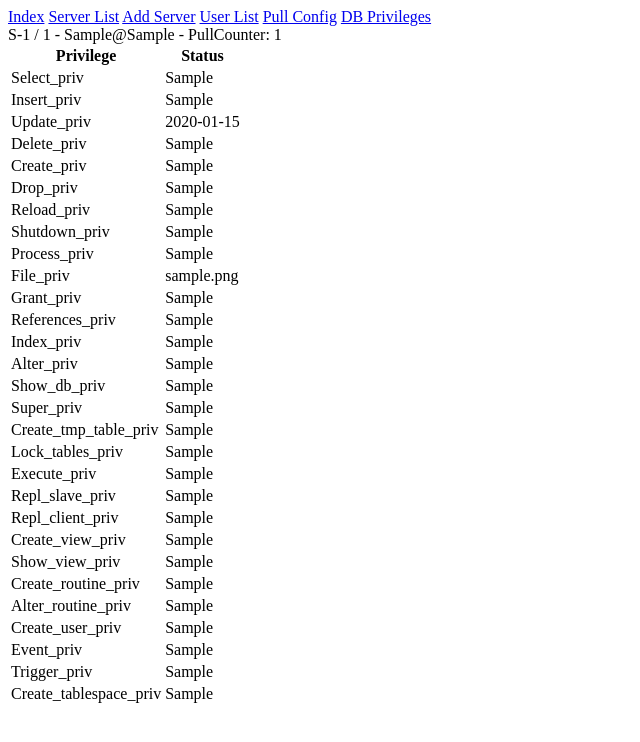
After one commit to Niecke/mysql_auditor, a Flask app: page /config/user/1 in a window 1280 px wide. The commit adds this page. Shown: the top 742 px of the page, without its empty margins (0-640 px from the left). Run offline with Flask 3, Linux system fonts and the light colour scheme; tables that the repository leaves empty hold one stand-in row (values such as "Sample post").

Commit message:
add user and database privileges

```diff
--- a/src/app.py
+++ b/src/app.py
@@ -4,6 +4,7 @@ from model import db
 
 from views.default import default
 from views.server import server
+from views.config import config
 
 
 def create_app():
@@ -20,5 +21,6 @@ def create_app():
 
     app.register_blueprint(default)
     app.register_blueprint(server)
+    app.register_blueprint(config)
 
     return app
--- a/src/templates/base.html
+++ b/src/templates/base.html
@@ -13,6 +13,10 @@
         <a href="{{ url_for('default.index') }}">Index</a>
         <a href="{{ url_for('server.list') }}">Server List</a>
         <a href="{{ url_for('server.create') }}">Add Server</a>
+        <a href="{{ url_for('config.user_list') }}">User List</a>
+        <a href="{{ url_for('config.pull_config') }}">Pull Config</a>
+        <a href="{{ url_for('config.db_priv_list') }}">DB Privileges</a>
+        <br />
         {% block content %}
         {% endblock %}
     </div>
--- a/src/templates/default/index.html
+++ b/src/templates/default/index.html
@@ -2,4 +2,5 @@
 {% block content %}
     <h1>MySQL Auditor</h1>
     <a href="{{ url_for('server.list') }}">Server List</a>
+    <a href="{{ url_for('config.pull_config') }}">Pull Config</a>
 {% endblock %}
--- /dev/null
+++ b/src/templates/default/user.html
@@ -0,0 +1,126 @@
+{% extends "base.html" %}
+{% block content %}
+S-{{ user.server_id }} / {{ user.id }} - {{ user.User }}@{{ user.Host }} - PullCounter: {{ user.pull_counter }}
+<table>
+    <tr>
+        <th>Privilege</th>
+        <th>Status</th>
+    </tr>
+    <tr>
+        <td>Select_priv</td>
+        <td>{{ user.Select_priv }}</td>
+    </tr>
+    <tr>
+        <td>Insert_priv</td>
+        <td>{{ user.Insert_priv }}</td>
+    </tr>
+    <tr>
+        <td>Update_priv</td>
+        <td>{{ user.Update_priv }}</td>
+    </tr>
+    <tr>
+        <td>Delete_priv</td>
+        <td>{{ user.Delete_priv }}</td>
+    </tr>
+    <tr>
+        <td>Create_priv</td>
+        <td>{{ user.Create_priv }}</td>
+    </tr>
+    <tr>
+        <td>Drop_priv</td>
+        <td>{{ user.Drop_priv }}</td>
+    </tr>
+    <tr>
+        <td>Reload_priv</td>
+        <td>{{ user.Reload_priv }}</td>
+    </tr>
+    <tr>
+        <td>Shutdown_priv</td>
+        <td>{{ user.Shutdown_priv }}</td>
+    </tr>
+    <tr>
+        <td>Process_priv</td>
+        <td>{{ user.Process_priv }}</td>
+    </tr>
+    <tr>
+        <td>File_priv</td>
+        <td>{{ user.File_priv }}</td>
+    </tr>
+    <tr>
+        <td>Grant_priv</td>
+        <td>{{ user.Grant_priv }}</td>
+    </tr>
+    <tr>
+        <td>References_priv</td>
+        <td>{{ user.References_priv }}</td>
+    </tr>
+    <tr>
+        <td>Index_priv</td>
+        <td>{{ user.Index_priv }}</td>
+    </tr>
+    <tr>
+        <td>Alter_priv</td>
+        <td>{{ user.Alter_priv }}</td>
+    </tr>
+    <tr>
+        <td>Show_db_priv</td>
+        <td>{{ user.Show_db_priv }}</td>
+    </tr>
+    <tr>
+        <td>Super_priv</td>
+        <td>{{ user.Super_priv }}</td>
+    </tr>
+    <tr>
+        <td>Create_tmp_table_priv</td>
+        <td>{{ user.Create_tmp_table_priv }}</td>
+    </tr>
+    <tr>
+        <td>Lock_tables_priv</td>
+        <td>{{ user.Lock_tables_priv }}</td>
+    </tr>
+    <tr>
+        <td>Execute_priv</td>
+        <td>{{ user.Execute_priv }}</td>
+    </tr>
+    <tr>
+        <td>Repl_slave_priv</td>
+        <td>{{ user.Repl_slave_priv }}</td>
+    </tr>
+    <tr>
+        <td>Repl_client_priv</td>
+        <td>{{ user.Repl_client_priv }}</td>
+    </tr>
+    <tr>
+        <td>Create_view_priv</td>
+        <td>{{ user.Create_view_priv }}</td>
+    </tr>
+    <tr>
+        <td>Show_view_priv</td>
+        <td>{{ user.Show_view_priv }}</td>
+    </tr>
+    <tr>
+        <td>Create_routine_priv</td>
+        <td>{{ user.Create_routine_priv }}</td>
+    </tr>
+    <tr>
+        <td>Alter_routine_priv</td>
+        <td>{{ user.Alter_routine_priv }}</td>
+    </tr>
+    <tr>
+        <td>Create_user_priv</td>
+        <td>{{ user.Create_user_priv }}</td>
+    </tr>
+    <tr>
+        <td>Event_priv</td>
+        <td>{{ user.Event_priv }}</td>
+    </tr>
+    <tr>
+        <td>Trigger_priv</td>
+        <td>{{ user.Trigger_priv }}</td>
+    </tr>
+    <tr>
+        <td>Create_tablespace_priv</td>
+        <td>{{ user.Create_tablespace_priv }}</td>
+    </tr>
+  </table>
+{% endblock %}
--- /dev/null
+++ b/src/views/config.py
@@ -0,0 +1,184 @@
+# -*- coding: utf-8 -*-
+from flask import Blueprint, render_template, current_app
+import pymysql.cursors
+from model import db, Server, User, DatabasePrivileges
+
+
+config = Blueprint("config", __name__, url_prefix="/config")
+
+
+@config.route("/pull")
+def pull_config():
+    servers = Server.query.order_by(Server.id).all()
+
+    for server in servers:
+        connection = pymysql.connect(
+            host=server.host,
+            port=server.port,
+            user=server.username,
+            password=server.password,
+            connect_timeout=3,
+            cursorclass=pymysql.cursors.DictCursor,
+        )
+
+        with connection.cursor() as cursor, db.session.no_autoflush:
+            stmt = "SELECT * FROM mysql.user"
+            cursor.execute(stmt)
+            result = cursor.fetchall()
+            new_pull_counter = server.pull_counter + 1
+
+            for r in result:
+                user = (
+                    User.query.filter(User.User == r["User"])
+                    .filter(User.Host == r["Host"])
+                    .filter(User.server_id == server.id)
+                    .first()
+                )
+
+                # update the existing user
+                if user:
+                    user.pull_counter = new_pull_counter
+                    for k in r:
+                        setattr(user, k, r[k])
+                # create a new user
+                else:
+                    user = User()
+                    user.server_id = server.id
+                    user.pull_counter = new_pull_counter
+                    for k in r:
+                        setattr(user, k, r[k])
+                    db.session.add(user)
+
+            # at the end we check for users that have not been updated
+            old_users = (
+                User.query.filter(User.server_id == server.id)
+                .filter(User.pull_counter == server.pull_counter)
+                .all()
+            )
+            for o in old_users:
+                db.session.delete(o)
+
+            update_database_privileges(
+                connection=connection,
+                server_id=server.id,
+                user=user,
+                new_pull_counter=new_pull_counter,
+            )
+
+            # update_table_privileges()
+
+            server.pull_counter = new_pull_counter
+            db.session.commit()
+
+    users = User.query.order_by(User.id).all()
+    return render_template("default/users.html", users=users)
+
+
+def update_database_privileges(connection, server_id, user, new_pull_counter):
+    with connection.cursor() as cursor:
+        stmt = f"SELECT * FROM mysql.db WHERE Host = '{user.Host}' AND User = '{user.User}'"
+        cursor.execute(stmt)
+        result = cursor.fetchall()
+
+        for r in result:
+            current_app.logger.info(f"adding priv: {r}")
+            db_priv = (
+                DatabasePrivileges.query.filter(DatabasePrivileges.User == user.User)
+                .filter(DatabasePrivileges.Host == user.Host)
+                .filter(DatabasePrivileges.Db == r["Db"])
+                .filter(DatabasePrivileges.server_id == server_id)
+            ).first()
+
+            if db_priv:
+                current_app.logger.info(f"updating a priv [{db_priv}]")
+                db_priv.pull_counter = new_pull_counter
+                for k in r:
+                    setattr(db_priv, k, r[k])
+            else:
+                current_app.logger.info("creating a new priv")
+                db_priv = DatabasePrivileges()
+                db_priv.server_id = server_id
+                db_priv.pull_counter = new_pull_counter
+                for k in r:
+                    setattr(db_priv, k, r[k])
+                db.session.add(db_priv)
+
+            # at the end we check for users that have not been updated
+            old_db_privs = (
+                DatabasePrivileges.query.filter(DatabasePrivileges.User == user.User)
+                .filter(DatabasePrivileges.Host == user.Host)
+                .filter(DatabasePrivileges.Db == r["Db"])
+                .filter(DatabasePrivileges.server_id == server_id)
+                .filter(DatabasePrivileges.pull_counter == new_pull_counter - 1)
+            )
+
+            for o in old_db_privs:
+                db.session.delete(o)
+
+
+@config.route("/users")
+def user_list():
+    users = User.query.order_by(User.id).all()
+    return render_template("default/users.html", users=users)
+
+
+@config.route("/user/<int:user_id>")
+def user(user_id):
+    user = User.query.get_or_404(user_id)
+    return render_template("default/user.html", user=user)
+
+
+@config.route("/db_privs")
+def db_priv_list():
+    db_privs = DatabasePrivileges.query.order_by(DatabasePrivileges.id).all()
+    current_app.logger.info(db_privs)
+    rendered_db_privs = list()
+    for db_priv in db_privs:
+        current_app.logger.info(f"processing {db_priv}")
+        l = map_grants(db_priv)
+        s = f"GRANT {','.join(l)} ON {db_priv.Db}.* TO '{db_priv.User}'@'{db_priv.Host}'"
+        rendered_db_privs.append({"s": s} | db_priv.__dict__)
+    return render_template("default/db_privs.html", db_privs=rendered_db_privs)
+
+
+def map_grants(priv):
+    l = list()
+    if priv.Select_priv == "Y":
+        l.append("SELECT")
+    if priv.Insert_priv == "Y":
+        l.append("INSERT")
+    if priv.Update_priv == "Y":
+        l.append("UPDATE")
+    if priv.Delete_priv == "Y":
+        l.append("DELETE")
+    if priv.Create_priv == "Y":
+        l.append("CREATE")
+    if priv.Drop_priv == "Y":
+        l.append("DROP")
+    if priv.Grant_priv == "Y":
+        l.append("GRANT")
+    if priv.References_priv == "Y":
+        l.append("REFERENCES")
+    if priv.Index_priv == "Y":
+        l.append("INDEX")
+    if priv.Alter_priv == "Y":
+        l.append("ALTER")
+    if priv.Create_tmp_table_priv == "Y":
+        l.append("CREATE TEMPORARY TABLES")
+    if priv.Lock_tables_priv == "Y":
+        l.append("LOCK TABLES")
+    if priv.Create_view_priv == "Y":
+        l.append("CREATE VIEW")
+    if priv.Show_view_priv == "Y":
+        l.append("SHOW VIEW")
+    if priv.Create_routine_priv == "Y":
+        l.append("CREATE ROUTINE")
+    if priv.Alter_routine_priv == "Y":
+        l.append("ALTER ROUTINE")
+    if priv.Execute_priv == "Y":
+        l.append("EXECUTE")
+    if priv.Event_priv == "Y":
+        l.append("EVENT")
+    if priv.Trigger_priv == "Y":
+        l.append("TRIGGER")
+    return l
--- a/src/views/server.py
+++ b/src/views/server.py
@@ -57,6 +57,7 @@ def edit(server_id):
 @server.route("/delete/<int:server_id>", methods=["GET"])
 def delete(server_id):
 
+    # TODO delete the user and other config for the server
     server = Server.query.get_or_404(server_id)
     db.session.delete(server)
     db.session.commit()
```
Also changed, not shown: src/model.py (+98 -1 lines), src/templates/default/db_privs.html (added, +8 -0 lines), src/templates/default/users.html (added, +9 -0 lines), src/views/users.html (added, +8 -0 lines).
